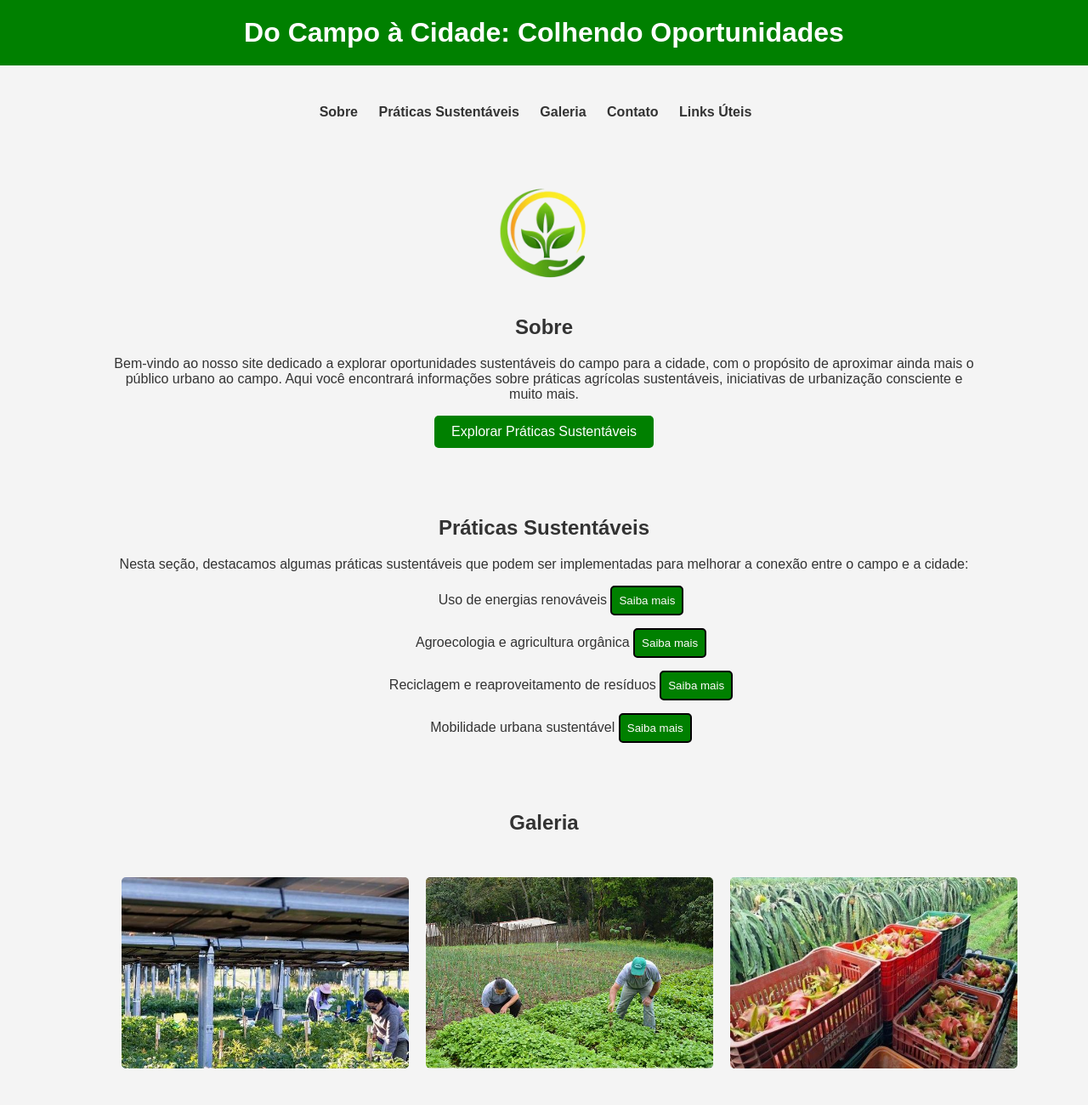
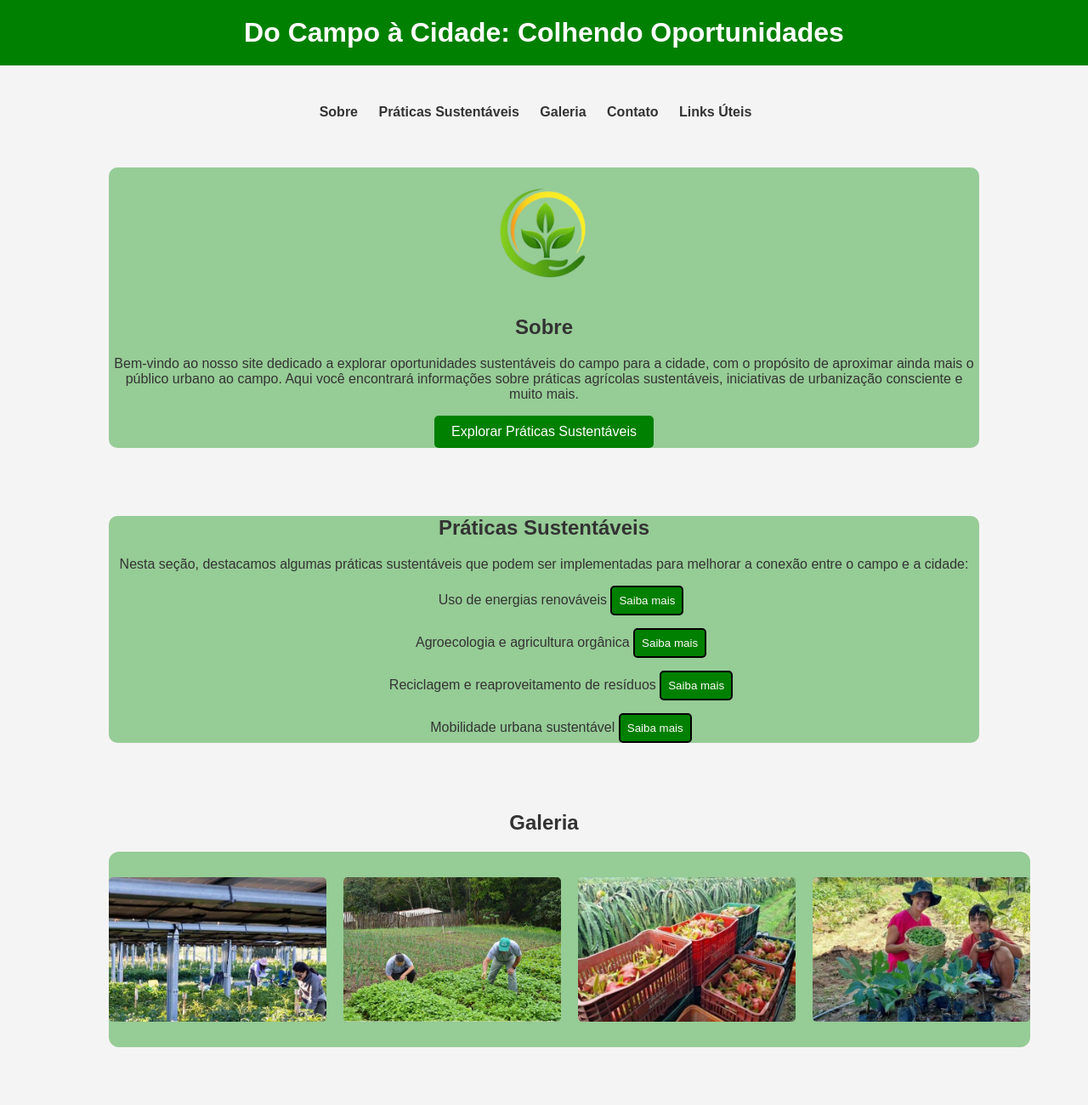
Before and after one commit to Barcotinho2/Projeto-Agrinho, a plain HTML site: page index.html in a window 1280 px wide. Shown: the top 1300 px of the page at 85% size. Drawn offline with Linux system fonts and the light colour scheme.

Commit message:
Add files via upload

```diff
--- a/index.html
+++ b/index.html
@@ -25,7 +25,7 @@
     </nav>
 
     <div id="sobre" class="container">
-        <section>
+        <section class="sobre">
             <img class="logo" src="logo.png" alt="logo do site">
             <h2>Sobre</h2>
             <p>Bem-vindo ao nosso site dedicado a explorar oportunidades sustentáveis do campo para a cidade, com o propósito de aproximar ainda mais o público urbano ao campo. Aqui você encontrará informações sobre práticas agrícolas sustentáveis, iniciativas de urbanização consciente e muito mais.</p>
@@ -34,7 +34,7 @@
     </div>
 
     <div id="praticas" class="container">
-        <section>
+        <section class="meio">
             <h2>Práticas Sustentáveis</h2>
             <p>Nesta seção, destacamos algumas práticas sustentáveis que podem ser implementadas para melhorar a conexão entre o campo e a cidade:</p>
 
@@ -75,10 +75,11 @@
         <section>
             <h2>Galeria</h2>
             <div class="gallery">
-                <img src="energia.jpg" alt="placas solares sobre plantações">
-                <img src="campo.jpg" alt="acompanhamento das plantas">
-                <img src="residuos.jpg" alt="reaproveitamento de residuos orgânicos">
-            </div>
+                <img class="imagem1" src="energia.jpg" alt="placas solares sobre plantações">
+                <img class="imagem2" src="campo.jpg" alt="acompanhamento das plantas">
+                <img class="imagem3" src="residuos.jpg" alt="reaproveitamento de residuos orgânicos">
+                <img class="imagem4" src="laranja.jpg" alt="colheita de laranja">
+                </div>
         </section>
     </div>
 
--- a/style.css
+++ b/style.css
@@ -14,6 +14,16 @@ body {
     color: #333;
     margin: 0;
     padding: 0;
+}
+
+.sobre{
+    background-color:#96cc96;
+    border-radius: 10px;
+}
+
+.meio{
+    background-color:#96cc96;
+    border-radius: 10px;
 }
 
 .paragrafo{
@@ -153,14 +163,16 @@ section {
 }
 
 .gallery{
+    background-color: #96cc96;
     padding: 30px;
     display: grid;
     border-radius: 12px;
     width: 100%;
     height: 100%;
     text-align: center;
-    grid-template-columns: 33% 33% 33%;
+    grid-template-columns: 25% 25% 25% 25%;
 }
+
 
 .logo{
     height: 150px;
```
Also changed, not shown: laranja.jpg (added).
